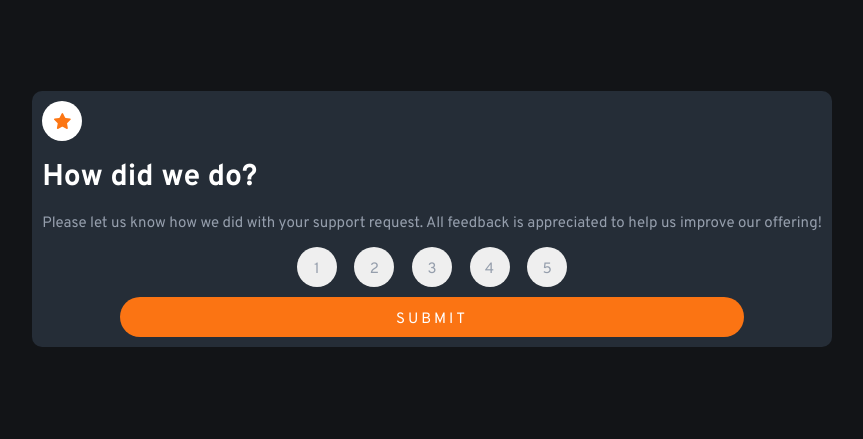
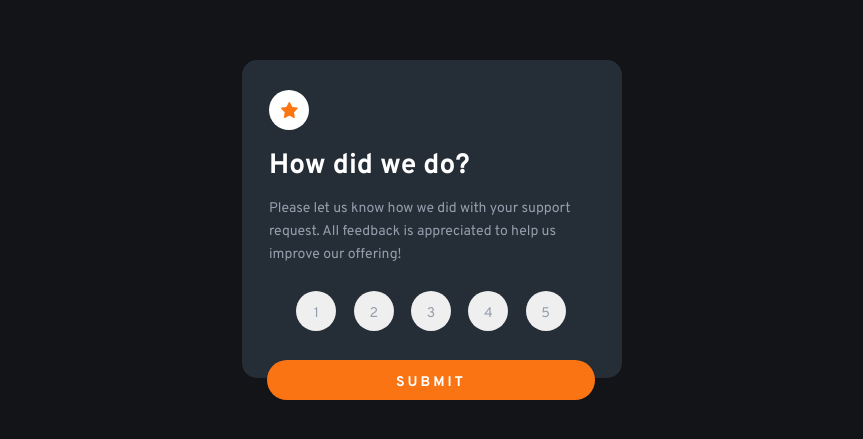
Before and after one commit to Lwmeek/rating-component, a plain HTML site: page index.html in a window 1280 px wide. Shown: the part 181-620 px from the top of the page, without its empty margins (208-1071 px from the left). Drawn offline with Linux system fonts and the light colour scheme.

Commit message:
sumbit hover effect and container sizes

```diff
--- a/styles.css/styles.css
+++ b/styles.css/styles.css
@@ -13,7 +13,7 @@ html {
 }
 
 body {
-	font-size: 1.5rem;
+	font-size: 1.4rem;
 	font-family: "Overpass", sans-serif;
 	background: var(--clr-vDark-Blue);
 	display: flex;
@@ -25,10 +25,18 @@ body {
 /* Container */
 
 .container {
-	border-radius: 1rem;
+	border-radius: 1.5rem;
 	background: var(--clr-dark-blue);
-	max-width: 80%;
-	padding: 1rem;
+	width: 80%;
+	max-width: 350px;
+	height: 36%;
+	max-height: 400px;
+	padding: 1.5rem;
+}
+
+div.container > * {
+	margin-left: 1.2rem;
+	margin-top: 1.5rem;
 }
 
 .img-container {
@@ -38,6 +46,7 @@ body {
 	height: 4rem;
 	line-height: 3rem;
 	text-align: center;
+	margin-bottom: 2rem;
 }
 
 /* Images */
@@ -50,10 +59,13 @@ body {
 
 .header {
 	color: var(--clr-white);
+	margin-bottom: 1.5rem;
 }
 
 .content {
 	color: var(--clr-light-grey);
+	line-height: 2.3rem;
+	margin-bottom: 2.5rem;
 }
 
 /* Buttons */
@@ -73,13 +85,28 @@ body {
 	line-height: 2.5rem;
 	outline: none;
 	padding: 1rem;
-	margin: 0 0.7rem;
+	margin: 0 1.4rem 0 0;
+}
+
+.ratings-btns {
+	margin-bottom: 1.9rem;
 }
 
 #submit {
 	background: var(--clr-orange);
 	color: var(--clr-white);
-	width: 80%;
+	width: 97%;
 	border-radius: 50px;
 	letter-spacing: 0.3rem;
+	font-weight: bold;
+	transition: all 0.3s;
 }
+
+#submit:hover {
+	cursor: pointer;
+	background: var(--clr-white);
+	color: var(--clr-orange);
+}
+
+@media screen and (min-width: 394px) {
+}
```
